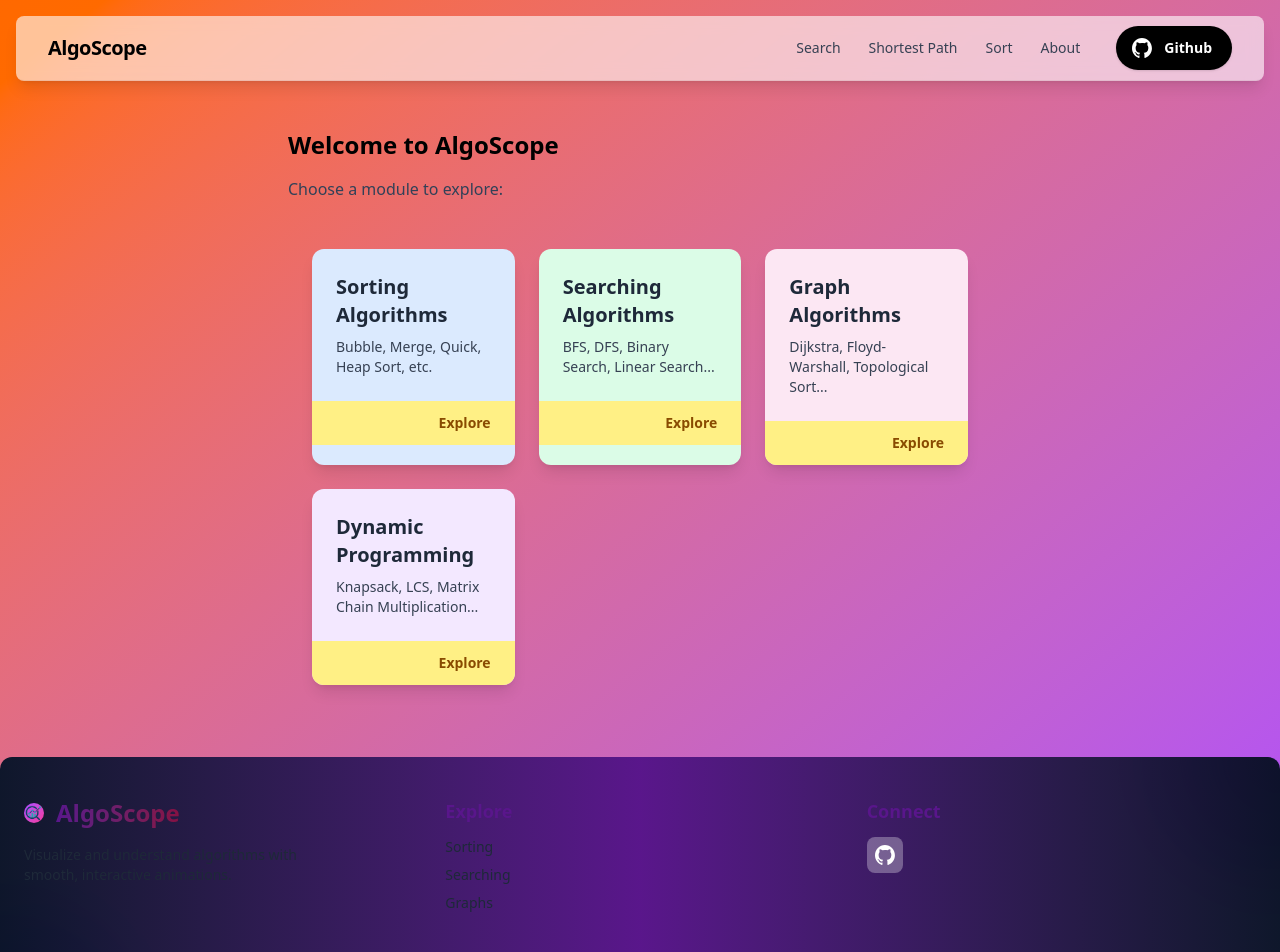
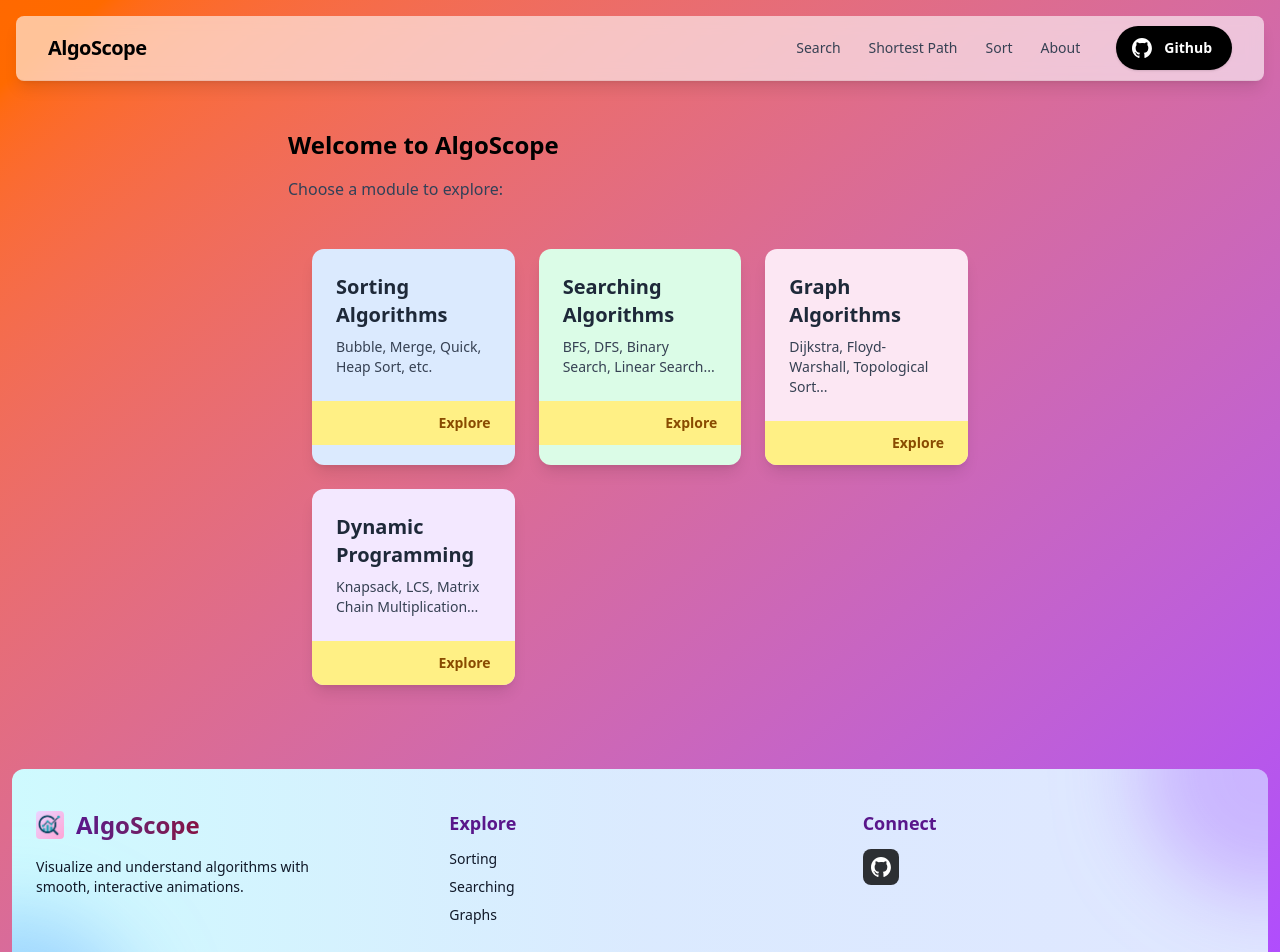
Before and after one commit to bim-adi/AlgoScope, a React (Vite) app: page / in a window 1280 px wide. Shown: the top 952 px of the page. Built offline with nearby package versions, Linux system fonts and the light colour scheme.

Commit message:
footer-ui-fix

```diff
--- a/src/components/Footer.jsx
+++ b/src/components/Footer.jsx
@@ -5,7 +5,8 @@ import githubIcon from '../assets/github-mark-white.svg'
 const Footer = () => {
   return (
     <motion.footer
-      className="relative bg-gradient-to-r from-slate-900 via-purple-900 to-slate-900 text-white overflow-hidden rounded-xl"
+    className="relative bg-gradient-to-r from-cyan-100 via-blue-100 to-indigo-100 text-gray-700 overflow-hidden rounded-xl m-3"
+
       initial={{ opacity: 0, y: 50 }}
       animate={{ opacity: 1, y: 0 }}
       transition={{ duration: 0.8, ease: 'easeOut' }}
@@ -25,14 +26,14 @@ const Footer = () => {
             transition={{ delay: 0.2 }}
           >
             <div className="flex items-center mb-4">
-              <div className="w-5 h-5 bg-gradient-to-br from-purple-500 to-pink-500 rounded-xl flex items-center justify-center mr-3">
+              <div className="w-7 h-7 bg-gradient-to-br from-purple-200 to-pink-300 rounded flex items-center justify-center mr-3">
                 <img src={logo} alt="" />
               </div>
               <h3 className="text-2xl font-bold bg-gradient-to-r from-purple-900 to-pink-900 bg-clip-text text-transparent">
                 AlgoScope
               </h3>
             </div>
-            <p className="text-gray-800 text-sm max-w-xs">
+            <p className="text-gray-900 text-sm max-w-xs">
               Visualize and understand algorithms with smooth, interactive
               animations.
             </p>
@@ -52,7 +53,7 @@ const Footer = () => {
                 <li key={i}>
                   <a
                     href="#"
-                    className="text-gray-800 hover:text-purple-800 transition-colors duration-300"
+                    className="text-gray-900 hover:text-purple-800 transition-colors duration-300"
                   >
                     {link}
                   </a>
@@ -75,7 +76,7 @@ const Footer = () => {
                 <motion.a
                   key={platform}
                   href="https://github.com/bim-adi/AlgoScope.git"
-                  className="w-9 h-9 bg-white/30 rounded-lg flex items-center justify-center hover:bg-white/20 transition-all"
+                  className="w-9 h-9 bg-black/80 rounded-lg flex items-center justify-center hover:bg-white/20 transition-all"
                   whileHover={{ scale: 1.1 }}
                   transition={{ delay: 0.1 * i }}
                 >
```
